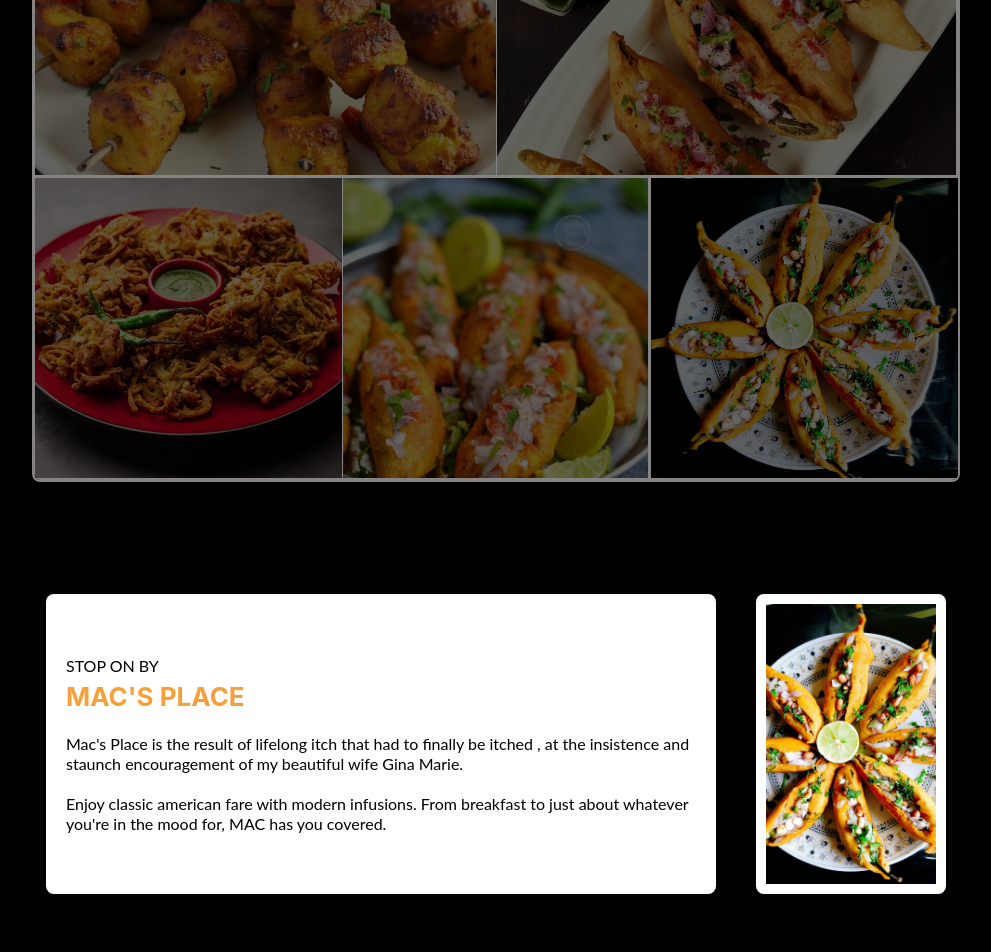
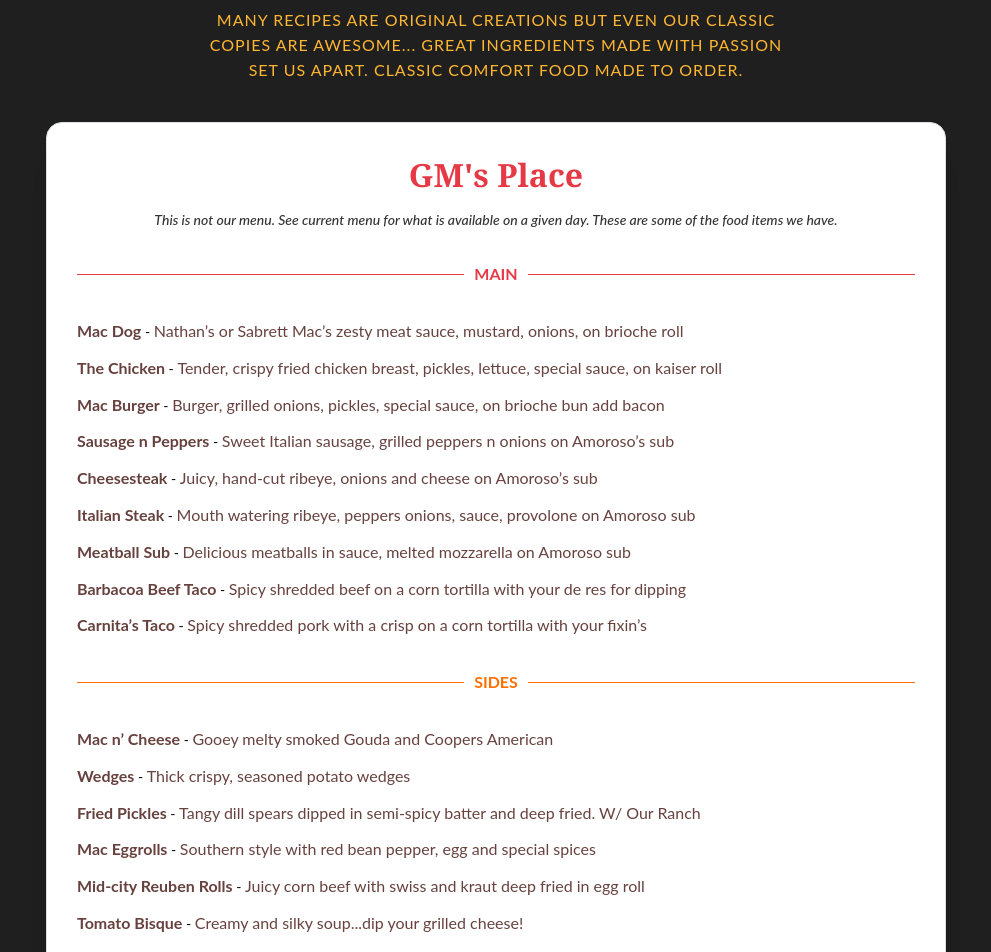
Before and after one commit to SanjeevRoyy/food-web, a React (Vite) app: page /food in a window 1280 px wide. Shown: the part 560-1512 px from the top of the page, without its empty margins (144-1135 px from the left). Built offline with nearby package versions, Linux system fonts and the light colour scheme.

Commit message:
our food section done

```diff
--- a/package.json
+++ b/package.json
@@ -8,14 +8,14 @@
     "build": "tsc -b && vite build",
     "lint": "eslint .",
     "preview": "vite preview"
-
   },
   "dependencies": {
     "@mantine/core": "^7.17.3",
     "@mantine/hooks": "^7.17.3",
     "react": "^19.0.0",
     "react-dom": "^19.0.0",
-    "react-icons": "^5.5.0"
+    "react-icons": "^5.5.0",
+    "react-router-dom": "^7.5.1"
   },
   "devDependencies": {
     "@eslint/js": "^9.21.0",
--- a/src/App.tsx
+++ b/src/App.tsx
@@ -1,11 +1,11 @@
 // import Navbar from "./components/Navbar"
-import Home from "./pages/Home";
 import './index.css'
+import Routing from "./routes/Routes";
 
 const App = () => {
   return (
     <>
-      <Home />
+     <Routing />
     </>
   );
 };
--- a/src/components/Navbar.tsx
+++ b/src/components/Navbar.tsx
@@ -3,6 +3,7 @@ import { useState } from "react";
 import { IoMenu } from "react-icons/io5";
 import { useMediaQuery } from "@mantine/hooks";
 import { IoMdClose } from "react-icons/io";
+import { Link } from "react-router-dom";
 
 const Navbar = () => {
   const [opened, setOpened] = useState(false); // State for toggling the menu
@@ -39,18 +40,18 @@ const Navbar = () => {
       {/* Navbar Links (Desktop) */}
       {!isMobile && (
         <Group gap={40} justify="space-between">
-          <a href="#home" style={{ color: "white", textDecoration: "none" }}>
+          <Link to="/" style={{ color: "white", textDecoration: "none" }}>
             Home
-          </a>
-          <a href="#food" style={{ color: "white", textDecoration: "none" }}>
+          </Link>
+          <Link to="/food" style={{ color: "white", textDecoration: "none" }}>
             Our Food
-          </a>
-          <a
-            href="#locations"
+          </Link>
+          <Link
+            to="/location"
             style={{ color: "white", textDecoration: "none" }}
           >
             Where We’ll Be
-          </a>
+          </Link>
           <Button color="yellow">Contact</Button>
         </Group>
       )}
--- a/src/main.tsx
+++ b/src/main.tsx
@@ -3,11 +3,14 @@ import { createRoot } from "react-dom/client";
 import App from "./App.tsx";
 import "@mantine/core/styles.css";
 import { MantineProvider } from "@mantine/core";
+import { BrowserRouter } from "react-router-dom";
 
 createRoot(document.getElementById("root")!).render(
   <StrictMode>
-    <MantineProvider>
-      <App />
-    </MantineProvider>
+    <BrowserRouter>
+      <MantineProvider>
+        <App />
+      </MantineProvider>
+    </BrowserRouter>
   </StrictMode>
 );
--- /dev/null
+++ b/src/pages/Contact.tsx
@@ -0,0 +1,10 @@
+
+const Contact = () => {
+  return (
+    <div>
+      this is contact page
+    </div>
+  )
+}
+
+export default Contact
--- /dev/null
+++ b/src/pages/Food.tsx
@@ -0,0 +1,194 @@
+import {
+  Divider,
+  Flex,
+  Paper,
+  Stack,
+  Text,
+  Title,
+  useMantineTheme,
+} from "@mantine/core";
+import { useMediaQuery } from "@mantine/hooks";
+
+const Food = () => {
+  const theme = useMantineTheme();
+  const isMobile = useMediaQuery(`(max-width: ${theme.breakpoints.sm})`);
+
+  return (
+    <Flex
+      direction="column"
+      align="center"
+      bg="#1f1f1f"
+      px={isMobile ? 20 : 40}
+      py={isMobile ? 20 : 40}
+      mih="100vh"
+    >
+      <Title
+        ta="center"
+        lts={isMobile ? "1px" : "2px"}
+        fz={isMobile ? "28px" : "40px"}
+        fw={700}
+        lh="28px"
+        c="white"
+        tt="uppercase"
+      >
+        Our food is made fresh
+      </Title>
+
+      <Text
+        maw={600}
+        mt={20}
+        c="#ffb632"
+        tt="uppercase"
+        fz={isMobile ? "14px" : "16px"}
+        fw={400}
+        lts="1px"
+        ta="center"
+      >
+        Many recipes are original creations but even our classic copies are
+        awesome... great ingredients made with passion set us apart. Classic
+        comfort food made to order.
+      </Text>
+
+      <Paper
+        mt={40}
+        p={isMobile ? 20 : 30}
+        radius="lg"
+        shadow="xl"
+        withBorder
+        bg="#ffffff"
+        w="100%"
+        maw={900}
+      >
+        <Title
+          ta="center"
+          order={2}
+          c="#e63946"
+          ff="Georgia, serif"
+          fz={isMobile ? "24px" : "32px"}
+        >
+          GM's Place
+        </Title>
+
+        <Text ta="center" mt="sm" fw={500} fz="sm" c="#333">
+          <i>
+            This is not our menu. See current menu for what is available on a
+            given day. These are some of the food items we have.
+          </i>
+        </Text>
+
+        {/* Main Section */}
+        <Divider
+          my="xl"
+          label="Main"
+          labelPosition="center"
+          color="#e63946"
+          styles={{
+            label: {
+              color: "#e63946",
+              fontWeight: 700,
+              textTransform: "uppercase",
+              fontSize: isMobile ? 14 : 16,
+            },
+          }}
+        />
+
+        <Stack gap="sm">
+          <MenuItem
+            name="Mac Dog"
+            desc="Nathan’s or Sabrett Mac’s zesty meat sauce, mustard, onions, on brioche roll"
+          />
+          <MenuItem
+            name="The Chicken"
+            desc="Tender, crispy fried chicken breast, pickles, lettuce, special sauce, on kaiser roll"
+          />
+          <MenuItem
+            name="Mac Burger"
+            desc="Burger, grilled onions, pickles, special sauce, on brioche bun add bacon"
+          />
+          <MenuItem
+            name="Sausage n Peppers"
+            desc="Sweet Italian sausage, grilled peppers n onions on Amoroso’s sub"
+          />
+          <MenuItem
+            name="Cheesesteak"
+            desc="Juicy, hand-cut ribeye, onions and cheese on Amoroso’s sub"
+          />
+          <MenuItem
+            name="Italian Steak"
+            desc="Mouth watering ribeye, peppers onions, sauce, provolone on Amoroso sub"
+          />
+          <MenuItem
+            name="Meatball Sub"
+            desc="Delicious meatballs in sauce, melted mozzarella on Amoroso sub"
+          />
+          <MenuItem
+            name="Barbacoa Beef Taco"
+            desc="Spicy shredded beef on a corn tortilla with your de res for dipping"
+          />
+          <MenuItem
+            name="Carnita’s Taco"
+            desc="Spicy shredded pork with a crisp on a corn tortilla with your fixin’s"
+          />
+        </Stack>
+
+        {/* Sides Section */}
+        <Divider
+          my="xl"
+          label="Sides"
+          labelPosition="center"
+          color="#ff6f00"
+          styles={{
+            label: {
+              color: "#ff6f00",
+              fontWeight: 700,
+              textTransform: "uppercase",
+              fontSize: isMobile ? 14 : 16,
+            },
+          }}
+        />
+
+        <Stack gap="sm">
+          <MenuItem
+            name="Mac n’ Cheese"
+            desc="Gooey melty smoked Gouda and Coopers American"
+          />
+          <MenuItem name="Wedges" desc="Thick crispy, seasoned potato wedges" />
+          <MenuItem
+            name="Fried Pickles"
+            desc="Tangy dill spears dipped in semi-spicy batter and deep fried. W/ Our Ranch"
+          />
+          <MenuItem
+            name="Mac Eggrolls"
+            desc="Southern style with red bean pepper, egg and special spices"
+          />
+          <MenuItem
+            name="Mid-city Reuben Rolls"
+            desc="Juicy corn beef with swiss and kraut deep fried in egg roll"
+          />
+          <MenuItem
+            name="Tomato Bisque"
+            desc="Creamy and silky soup...dip your grilled cheese!"
+          />
+          <MenuItem
+            name="Chili Verde"
+            desc="Delicious green chili with pork, potato’s and great traditional spices"
+          />
+        </Stack>
+      </Paper>
+    </Flex>
+  );
+};
+
+const MenuItem = ({ name, desc }: { name: string; desc: string }) => (
+  <Text fz="sm">
+    <Text span fw={700} c="#66413E">
+      {name}
+    </Text>{" "}
+    -{" "}
+    <Text span c="#67423F">
+      {desc}
+    </Text>
+  </Text>
+);
+
+export default Food;
--- a/src/pages/Home.tsx
+++ b/src/pages/Home.tsx
@@ -1,9 +1,12 @@
-import { Box,  Title } from "@mantine/core";
+import { Box, Title } from "@mantine/core";
 import Navbar from "../components/Navbar";
 import FoodGrid from "../components/FoodGrid";
 import BottomBar from "../components/ButtomBar";
+import { Outlet } from "react-router-dom";
 
 const Home = () => {
+  const isRoot = location.pathname === "/";
+
   return (
     <Box style={{ backgroundColor: "black", minHeight: "100vh" }}>
       {/* Hero Section */}
@@ -34,12 +37,16 @@ const Home = () => {
           }}
         >
           <Navbar />
-          <Title  fw={600} mt={100} size="40px" ta="center" c="white">
+          <Title fw={600} mt={100} size="40px" ta="center" c="white">
             HEY, YOU GOTTA EAT HERE!
           </Title>
         </Box>
       </Box>
-      <FoodGrid />
+      {/* Only show FoodGrid if it's the root/home page */}
+      {isRoot && <FoodGrid />}
+
+      <Outlet />
+
       <BottomBar />
     </Box>
   );
--- /dev/null
+++ b/src/pages/Location.tsx
@@ -0,0 +1,11 @@
+
+const Location = () => {
+  return (
+    <div>
+        this is location page
+
+    </div>
+  )
+}
+
+export default Location
--- /dev/null
+++ b/src/routes/Routes.tsx
@@ -0,0 +1,21 @@
+import { Route, Routes } from "react-router-dom";
+import Home from "../pages/Home";
+import Food from "../pages/Food";
+import Location from "../pages/Location";
+import Contact from "../pages/Contact";
+
+function Routing() {
+  return (
+    <>
+      <Routes>
+        <Route path="/" element={<Home />}>
+          <Route path="/food" element={<Food />} />
+          <Route path="/location" element={<Location />} />
+          <Route path="/contact" element={<Contact />} />
+        </Route>
+      </Routes>
+    </>
+  );
+}
+
+export default Routing;
```
Also changed, not shown: 1 other file (tests, documents, lock files or other folders).
